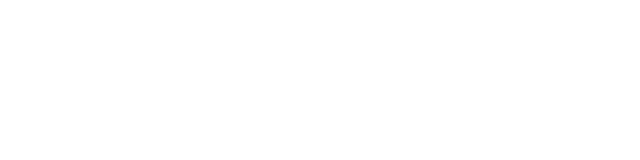
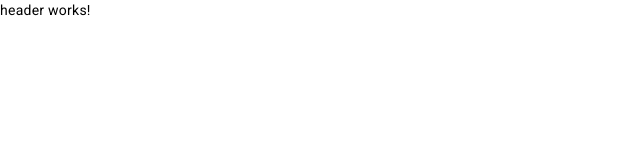
Before and after one commit to Everton-Wallace-Oliveira/product-store, an Angular app: page / in a window 1280 px wide. Shown: the top 160 px of the page, without its empty margins (0-640 px from the left). Built offline with nearby package versions, Linux system fonts and the light colour scheme.

Commit message:
criacao do component header

```diff
--- a/src/app/app.component.html
+++ b/src/app/app.component.html
@@ -0,0 +1 @@
+<app-header></app-header>
--- a/src/app/app.component.ts
+++ b/src/app/app.component.ts
@@ -1,13 +1,12 @@
 import { Component } from '@angular/core';
 import { RouterOutlet } from '@angular/router';
+import { HeaderComponent } from './components/header/header.component';
 
 @Component({
   selector: 'app-root',
   standalone: true,
-  imports: [RouterOutlet],
+  imports: [RouterOutlet, HeaderComponent],
   templateUrl: './app.component.html',
   styleUrl: './app.component.css'
 })
-export class AppComponent {
-  title = 'product-store';
-}
+export class AppComponent {}
--- /dev/null
+++ b/src/app/components/header/header.component.html
@@ -0,0 +1 @@
+<p>header works!</p>
```
Also changed, not shown: src/app/components/header/header.component.ts (added, +12 -0 lines), src/app/components/header/header.component.css (added).
